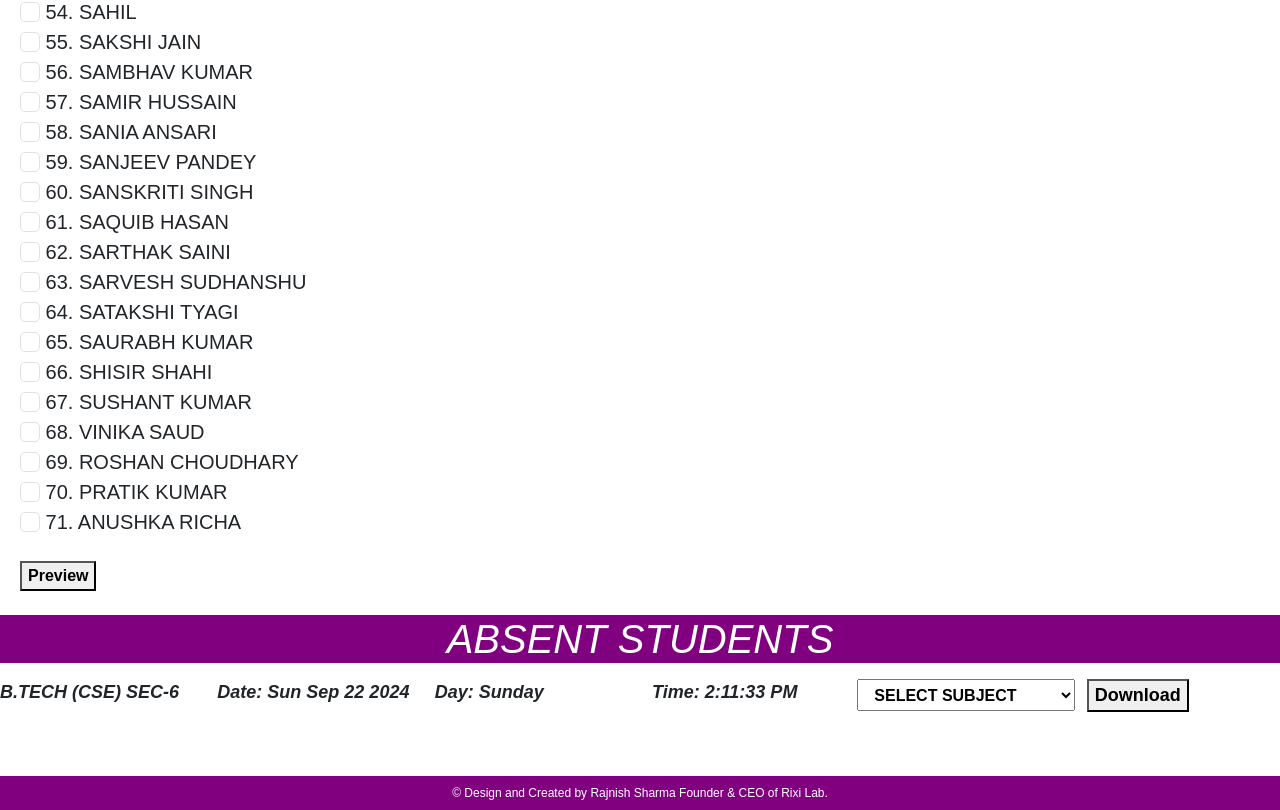
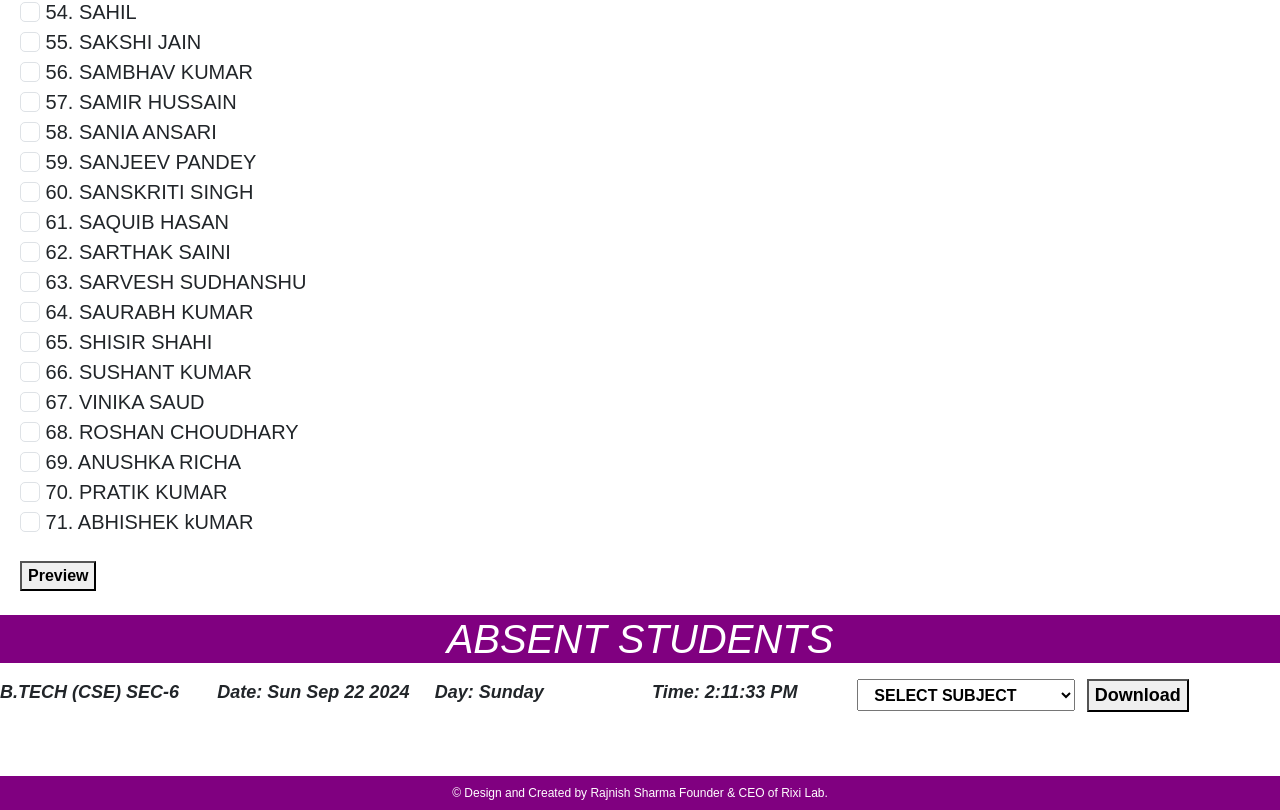
Before and after one commit to iamrajnish07/attendance6, a plain HTML site: page index.html in a window 1280 px wide. Shown: the part 1705-2515 px from the top of the page. Drawn offline with nearby package versions, Linux system fonts and the light colour scheme; a script that the page names is missing.

Commit message:
Update index.html
Update this...

```diff
--- a/index.html
+++ b/index.html
@@ -125,14 +125,14 @@ option{
     <label><input type="checkbox" class="checkbox form-check-input"> 61. SAQUIB HASAN</label><br>
     <label><input type="checkbox" class="checkbox form-check-input"> 62. SARTHAK SAINI</label><br>
     <label><input type="checkbox" class="checkbox form-check-input"> 63. SARVESH SUDHANSHU</label><br>
-    <label><input type="checkbox" class="checkbox form-check-input"> 64. SATAKSHI TYAGI</label><br>
-    <label><input type="checkbox" class="checkbox form-check-input"> 65. SAURABH KUMAR</label><br>
-    <label><input type="checkbox" class="checkbox form-check-input"> 66. SHISIR SHAHI</label><br>
-    <label><input type="checkbox" class="checkbox form-check-input"> 67. SUSHANT KUMAR</label><br>
-    <label><input type="checkbox" class="checkbox form-check-input"> 68. VINIKA SAUD</label><br>
-    <label><input type="checkbox" class="checkbox form-check-input"> 69. ROSHAN CHOUDHARY</label><br>
+    <label><input type="checkbox" class="checkbox form-check-input"> 64. SAURABH KUMAR</label><br>
+    <label><input type="checkbox" class="checkbox form-check-input"> 65. SHISIR SHAHI</label><br>
+    <label><input type="checkbox" class="checkbox form-check-input"> 66. SUSHANT KUMAR</label><br>
+    <label><input type="checkbox" class="checkbox form-check-input"> 67. VINIKA SAUD</label><br>
+    <label><input type="checkbox" class="checkbox form-check-input"> 68. ROSHAN CHOUDHARY</label><br>
+    <label><input type="checkbox" class="checkbox form-check-input"> 69. ANUSHKA RICHA</label><br>
     <label><input type="checkbox" class="checkbox form-check-input"> 70. PRATIK KUMAR</label><br>
-    <label><input type="checkbox" class="checkbox form-check-input"> 71. ANUSHKA RICHA</label><br><br>
+    <label><input type="checkbox" class="checkbox form-check-input"> 71. ABHISHEK kUMAR</label><br><br>
 
     <button style="margin-left: 20px;" onclick="getCheckedValues()">Preview</button><br><br>
 
```
